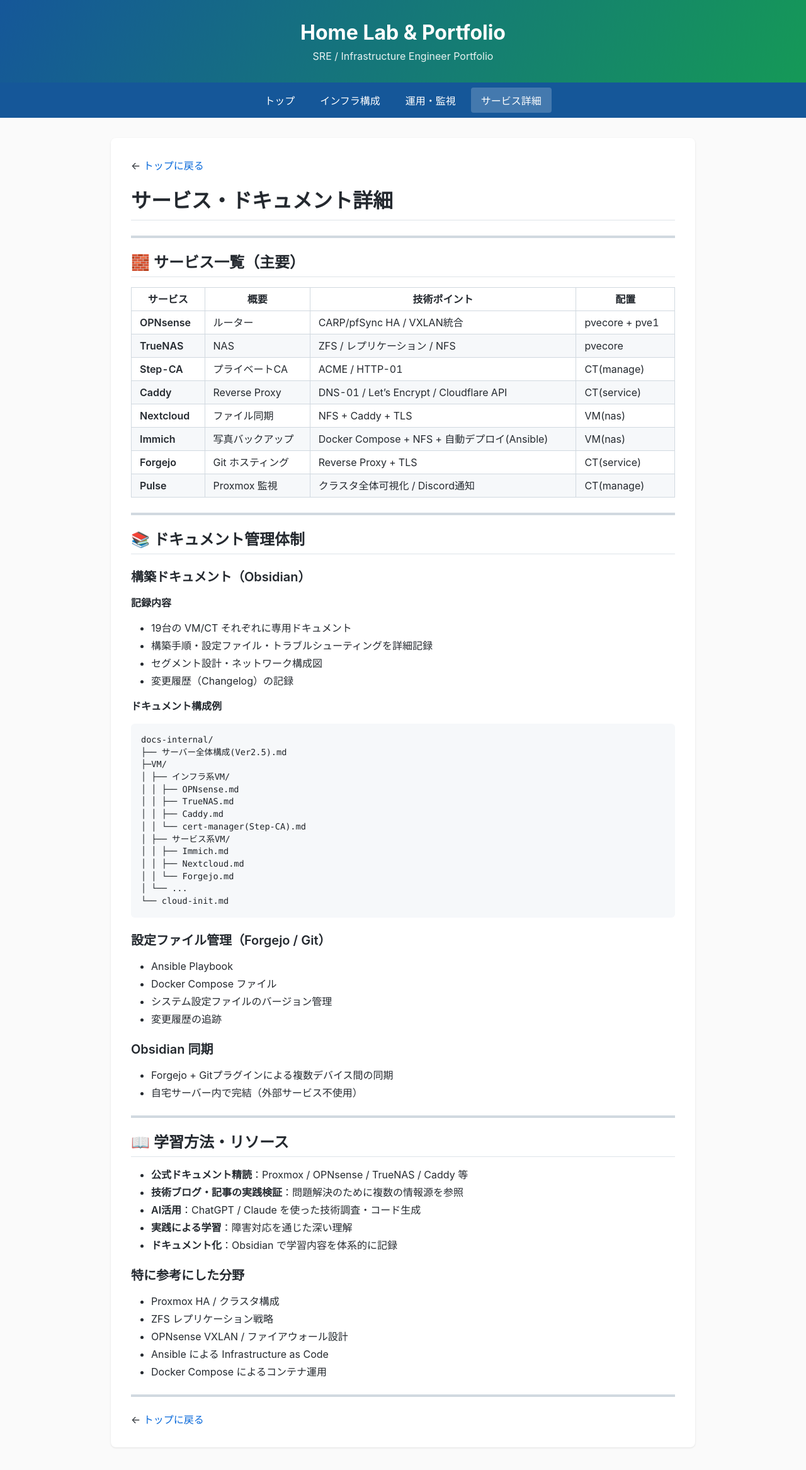
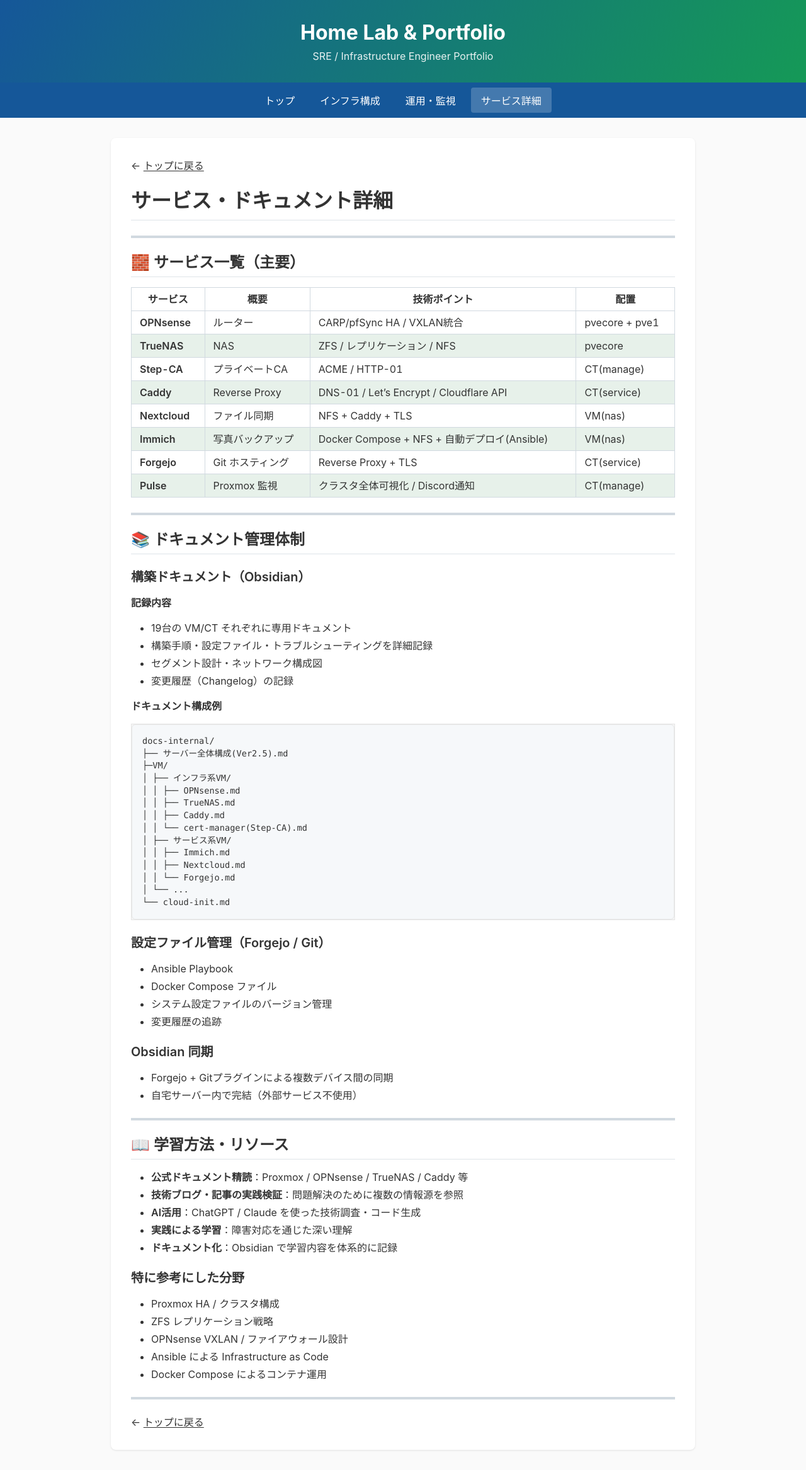
Before and after one commit to yusuke-524/yusuke-524.github.io, a Jekyll site: the page built from details/services.md, in a window 1280 px wide. Shown: the whole page at 63% size. Built offline with Jekyll 4.4.1, drawn with Linux system fonts in a browser that asks for light colours; nearby versions of some CDN libraries.

Commit message:
文字色、テーブル、コードブロックなどの色調整

```diff
--- a/_layouts/default.html
+++ b/_layouts/default.html
@@ -68,14 +68,72 @@
       padding: 2rem;
       border-radius: 8px;
       box-shadow: 0 1px 3px rgba(0,0,0,0.1);
-      color: #24292f;
+      color: #333333;
     }
     .markdown-body * {
       color: inherit;
     }
+    .markdown-body h1,
+    .markdown-body h2,
+    .markdown-body h3,
+    .markdown-body h4,
+    .markdown-body h5,
+    .markdown-body h6 {
+      color: #333333;
+    }
+    .markdown-body a {
+      color: #333333;
+      text-decoration: underline;
+      text-underline-offset: 0.15em;
+    }
+    .markdown-body a:hover {
+      color: #333333;
+      text-decoration-thickness: 0.14em;
+    }
+    .markdown-body code {
+      background: #f5f5f5;
+      color: #333333;
+      padding: 0.1em 0.3em;
+      border-radius: 4px;
+      border: 1px solid #e6e6e6;
+    }
+    .markdown-body pre,
+    .markdown-body .highlight,
+    .markdown-body pre code {
+      background: #f5f5f5;
+      color: #333333;
+      border: 1px solid #e6e6e6;
+    }
+    .markdown-body pre {
+      padding: 1em;
+      overflow: auto;
+    }
+    .markdown-body pre code {
+      padding: 0;
+      border: none;
+      background: transparent;
+    }
     .markdown-body table {
       display: table;
       width: 100%;
+    }
+    .markdown-body table {
+      border-collapse: collapse;
+      border-spacing: 0;
+      background: #fff;
+    }
+    .markdown-body th,
+    .markdown-body td {
+      border: 1px solid #e3e7e5;
+      padding: 0.6em 0.8em;
+      color: #333333;
+    }
+    .markdown-body thead th {
+      background: #ffffff;
+      font-weight: 600;
+    }
+    .markdown-body tbody tr:nth-child(2n) {
+      background: #e7f1ea;
     }
     @media (max-width: 600px) {
       .page-header h1 { font-size: 1.5rem; }
```
